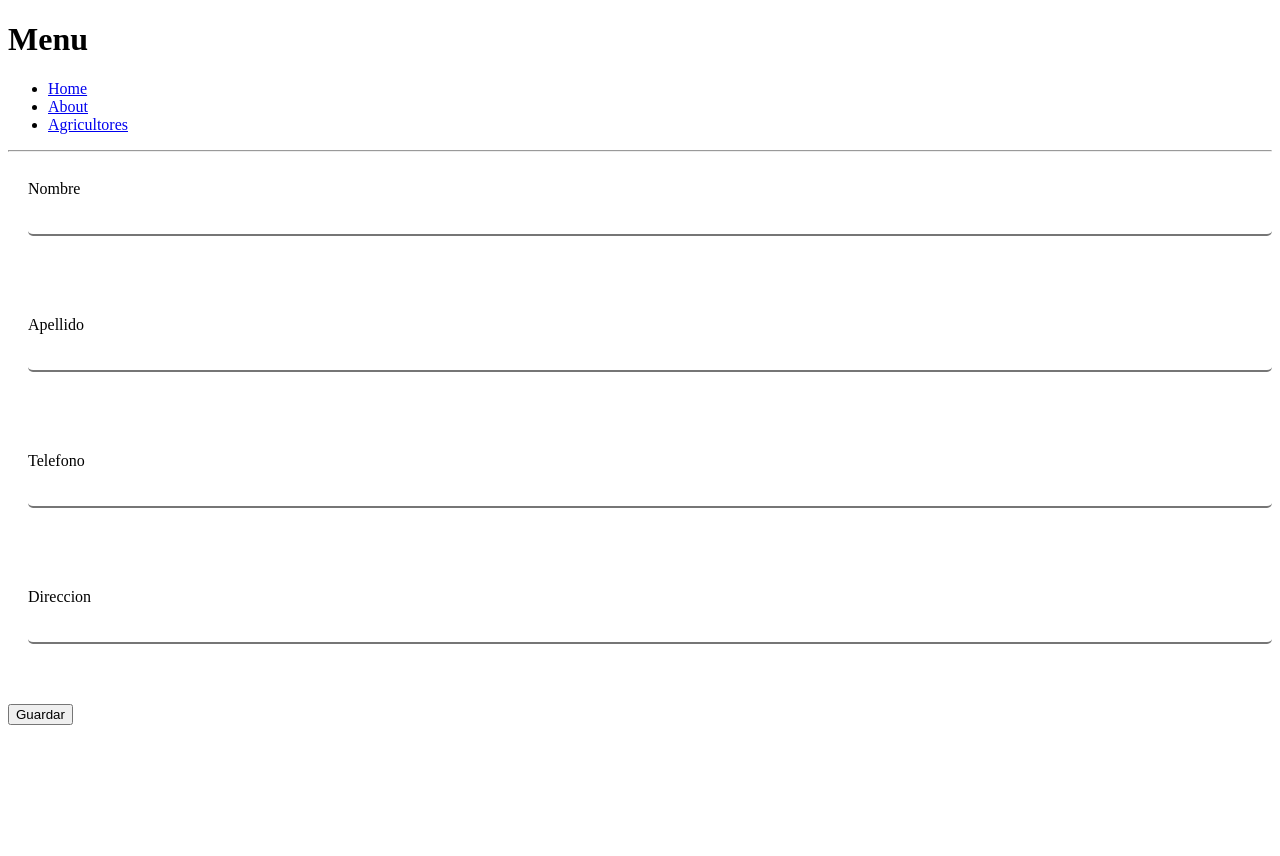
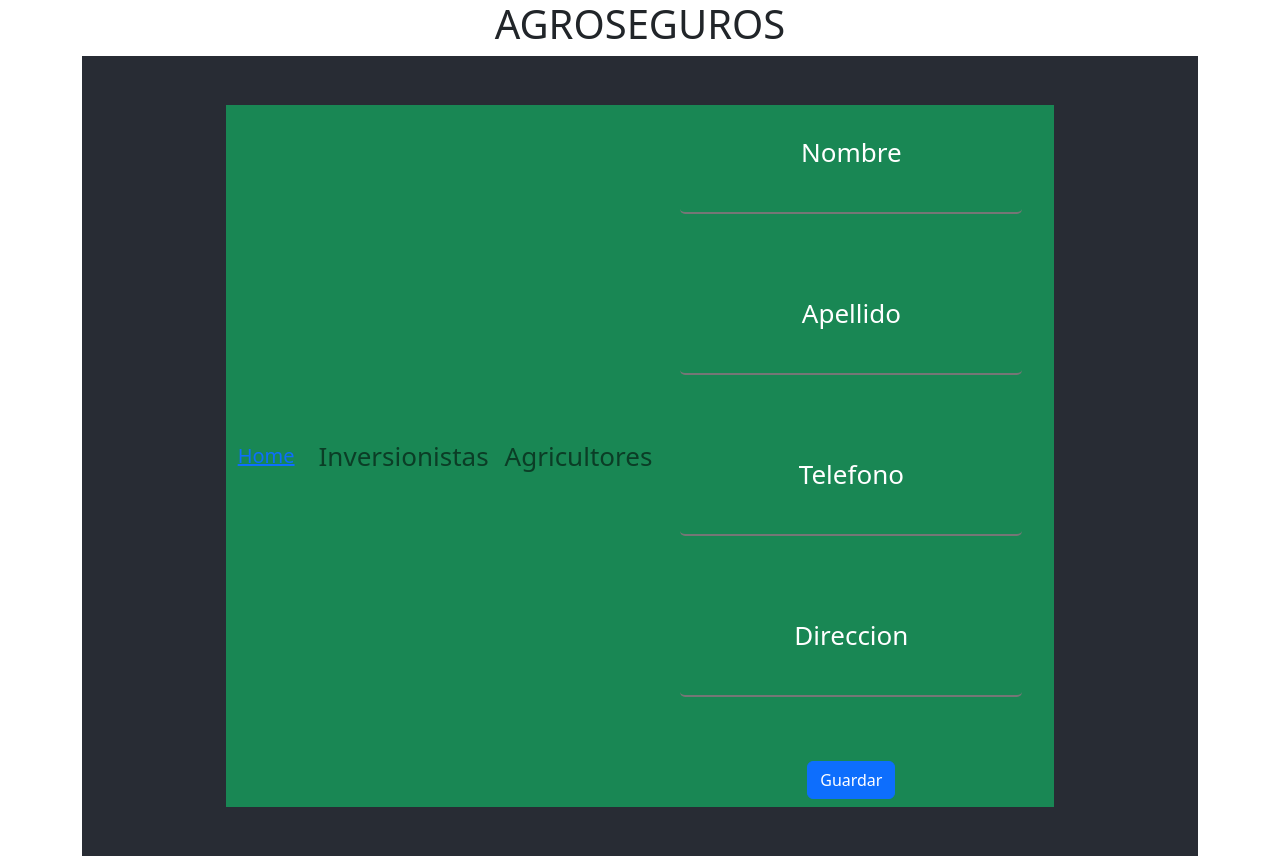
Before and after one commit to omyesithv/agroseguros, a React (Create React App) app: page /registro in a window 1280 px wide. Before the commit the page ends 800 px from the top, so only its background shows below. Built offline with nearby package versions, Linux system fonts and the light colour scheme.

Commit message:
se implementa react-bootstrap

```diff
--- a/package.json
+++ b/package.json
@@ -8,8 +8,10 @@
     "@testing-library/react": "^13.4.0",
     "@testing-library/user-event": "^13.5.0",
     "axios": "^1.1.3",
+    "bootstrap": "^5.2.2",
     "cors": "^2.8.5",
     "react": "^18.2.0",
+    "react-bootstrap": "^2.5.0",
     "react-dom": "^18.2.0",
     "react-router-dom": "^6.4.2",
     "react-scripts": "5.0.1",
--- a/src/App.css
+++ b/src/App.css
@@ -36,3 +36,44 @@
     transform: rotate(360deg);
   }
 }
+
+.wrapper{
+  padding-top: 30px;
+}
+
+body h3{
+  margin-bottom: 25px;
+}
+
+.navbar_brand a{
+  color: #ffffff;
+}
+
+.form-wapper,
+.table-wapper{
+  max-width: 500pxng;
+  margin: 0 auto;
+
+}
+
+.table-wrapper{
+  max-width: 700px;
+}
+
+.edit-link{
+  padding: 7px 10px;
+  font: size 0.875rem;
+  line-height: normal;
+  border-radius:0.2rem;
+  color: #fff;
+  background-color: #28a745;
+  border-color: #28a745;
+  margin-right: 10px;
+  position: relative;
+  top: 1px;
+}
+
+.edit-link:hover{
+  text-decoration: none;
+  color: #ffffff;
+}
--- a/src/App.js
+++ b/src/App.js
@@ -1,4 +1,6 @@
+import './App.css';
 import { Routes, Route } from 'react-router-dom';
+import 'bootstrap/dist/css/bootstrap.min.css';
 import Layout  from "./paginas/Layout";
 import About  from "./paginas/About";
 import Home  from "./paginas/Home";
@@ -6,11 +8,17 @@ import Registro from './paginas/Registro';
 import ListaAgro from './paginas/listaAgricultor'
 //import Default  from "./pages/Default";
 //import Dashboard  from "./pages/Dashboard";
+import {Container, Row, Col   } from 'react-bootstrap';
 
 function App() {
   return (
-    <div>
-      <h1>Menu</h1>
+    <div className="App">
+
+    <Container>
+      <Row>
+        <Col md = {12}>
+          <div ClassName="wrappe">
+            <h1>AGROSEGUROS</h1>
             <Routes>
             <Route path="/" element={<Layout />}>
                 <Route path="about" element={<About />} />
@@ -20,6 +28,10 @@ function App() {
               </Route>
             </Routes>
           </div>
+        </Col>
+      </Row>
+    </Container>
+   </div>
   );
 }
 
--- a/src/paginas/Layout.js
+++ b/src/paginas/Layout.js
@@ -1,24 +1,26 @@
 import { Outlet, Link } from "react-router-dom";
+import { Navbar, Nav, Container } from 'react-bootstrap';
+import 'bootstrap/dist/css/bootstrap.min.css';
 
 const Layout = () =>{
- return <div>
-    <nav>
-        <ul>
-          <li>
-            <Link to="/">Home</Link>
-          </li>
-          <li>
-            <Link to="/About">About</Link>
-          </li>
-          <li>
-            <Link to="/Agricultor">Agricultores</Link>
-          </li>
-
-        </ul>
-    </nav>
-    <hr />
-    <Outlet />
- </div>;
+ return <header className="App-header">
+ <Navbar bg ="success" variant = "success">
+    <Container>
+      <Navbar.Brand>
+        <Link to="/">Home</Link>
+      </Navbar.Brand>
+      <Nav ClassName = "Justyfy-content-end">
+        <Nav>
+          <Link to="/About" className = 'nav-link'>Inversionistas</Link>
+        </Nav>
+        <Nav>
+         <Link to="/Agricultor" className = 'nav-link'>Agricultores</Link>
+        </Nav>
+      </Nav>
+      <Outlet />
+    </Container>
+  </Navbar>
+ </header>
 }
 
 export default Layout;
--- a/src/paginas/Registro.js
+++ b/src/paginas/Registro.js
@@ -1,5 +1,6 @@
 import React from 'react';
-
+import Form from 'react-bootstrap/Form';
+import Button from 'react-bootstrap/Button';
 const Registro = () =>{
     const [values, setValues] = React.useState
     ({
@@ -45,7 +46,7 @@ const Registro = () =>{
     }
 
     return (
-        <form onSubmit={handleSubmit}>
+        <Form onSubmit={handleSubmit}>
         <div className='contenedor-input'>
           <label htmlFor="nombre">Nombre</label>
           <input id="nombre" name="nombre" type="nombre"
@@ -78,9 +79,9 @@ const Registro = () =>{
           />
         </div>
 
-        <button type="submit">Guardar</button>
+        <Button type="submit">Guardar</Button>
 
-        </form>
+        </Form>
     );
 }
 
```
Also changed, not shown: 1 other file (tests, documents, lock files or other folders). Lines whose indentation alone changed are shown as unchanged.
